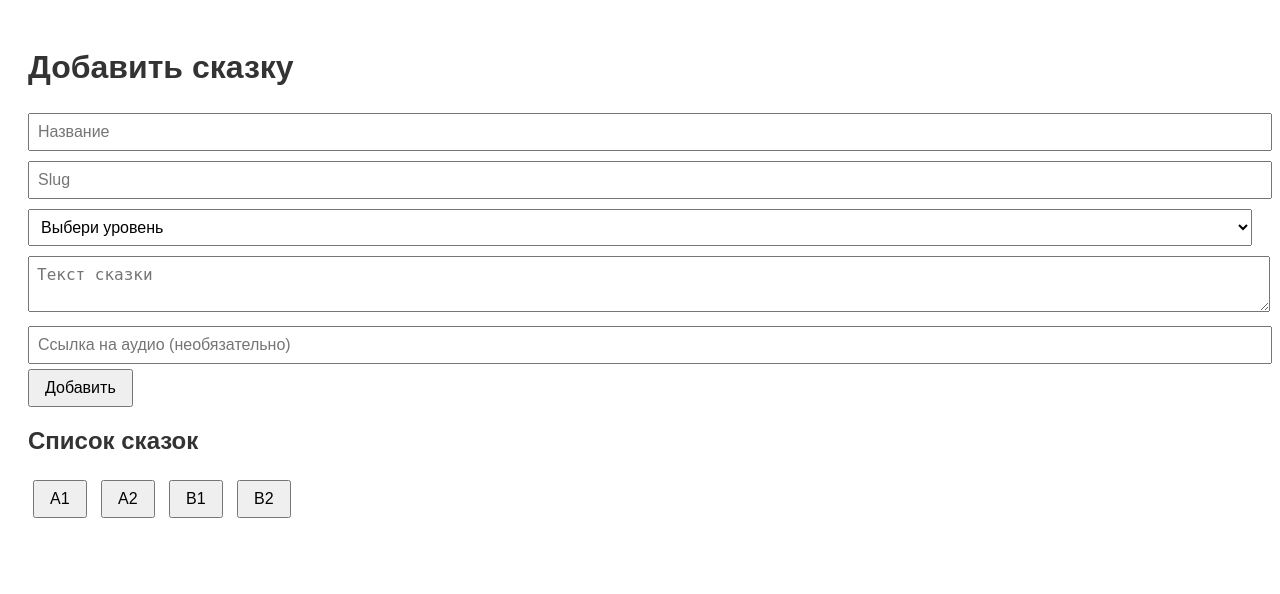
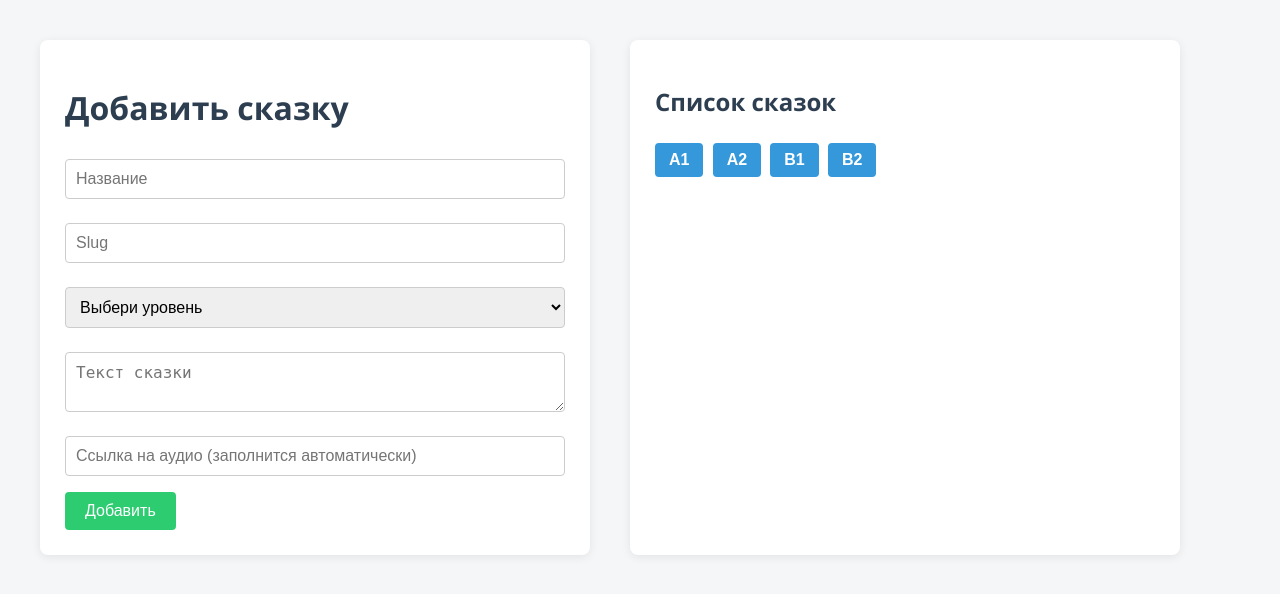
Before and after one commit to Miguel-033/moki-bd, a Flask app: page /admin in a window 1280 px wide. Shown: the top 594 px of the page. Run offline with Flask 3, Linux system fonts and the light colour scheme; data that the repository does not hold is empty.

Commit message:
commit-03

```diff
--- a/admin/templates/admin.html
+++ b/admin/templates/admin.html
@@ -5,51 +5,145 @@
     <title>Админ-панель сказок</title>
     <style>
       body {
-        font-family: Arial, sans-serif;
-        padding: 20px;
+        font-family: "Segoe UI", Tahoma, Geneva, Verdana, sans-serif;
+        background-color: #f4f6f8;
+        margin: 0;
+        padding: 40px;
+        color: #333;
       }
+
       h1,
       h2 {
-        color: #333;
+        color: #2c3e50;
       }
+
+      .container {
+        display: flex;
+        gap: 40px;
+        flex-wrap: wrap;
+      }
+
+      .card {
+        background: #fff;
+        padding: 25px;
+        border-radius: 8px;
+        box-shadow: 0 2px 10px rgba(0, 0, 0, 0.08);
+        width: 100%;
+        max-width: 500px;
+      }
+
       form {
-        margin-bottom: 20px;
+        display: flex;
+        flex-direction: column;
       }
+
       input,
       textarea,
       select {
         width: 100%;
-        margin: 5px 0;
-        padding: 8px;
+        padding: 10px;
+        margin-top: 8px;
+        margin-bottom: 16px;
         font-size: 16px;
+        border: 1px solid #ccc;
+        border-radius: 4px;
+        box-sizing: border-box;
       }
+
       button {
-        padding: 8px 15px;
+        background-color: #2ecc71;
+        color: white;
+        padding: 10px 20px;
         font-size: 16px;
+        border: none;
+        border-radius: 4px;
+        cursor: pointer;
+        align-self: flex-start;
       }
+
+      button:hover {
+        background-color: #27ae60;
+      }
+
+      .level-buttons {
+        margin-bottom: 20px;
+      }
+
       .level-buttons button {
-        margin: 5px;
+        background-color: #3498db;
+        margin: 5px 5px 5px 0;
+        color: white;
+        border: none;
+        padding: 8px 14px;
+        border-radius: 4px;
+        cursor: pointer;
+        font-weight: bold;
       }
+
+      .level-buttons button:hover {
+        background-color: #2980b9;
+      }
+
       .tales-container {
         display: none;
+        margin-top: 20px;
       }
+
       .tales-container.active {
         display: block;
       }
+
       .tale-item {
-        margin-bottom: 10px;
-        border-bottom: 1px solid #ccc;
-        padding-bottom: 5px;
+        padding: 12px;
+        background: #ffffff;
+        margin-bottom: 12px;
+        border-left: 4px solid #3498db;
+        border-radius: 4px;
+        display: flex;
+        justify-content: space-between;
+        align-items: center;
       }
+
+      .tale-item strong {
+        font-size: 16px;
+      }
+
+      .tale-item form {
+        margin: 0;
+      }
+
+      .tale-item button {
+        background-color: #e74c3c;
+        padding: 6px 12px;
+      }
+
+      .tale-item button:hover {
+        background-color: #c0392b;
+      }
+
       .pagination {
-        margin-top: 10px;
+        margin-top: 15px;
+        text-align: center;
       }
+
       .pagination button {
-        margin: 2px;
+        margin: 4px;
+        padding: 6px 12px;
+        background-color: #95a5a6;
+        color: white;
+        border: none;
+        border-radius: 3px;
+        cursor: pointer;
+      }
+
+      .pagination button:hover {
+        background-color: #7f8c8d;
       }
     </style>
   </head>
   <body>
+    <div class="container">
+      <div class="card">
         <h1>Добавить сказку</h1>
         <form method="POST" action="/admin/add">
           <input
@@ -59,7 +153,13 @@
             placeholder="Название"
             required
           />
-      <input type="text" id="slug" name="slug" placeholder="Slug" required />
+          <input
+            type="text"
+            id="slug"
+            name="slug"
+            placeholder="Slug"
+            required
+          />
           <select name="level" required>
             <option value="">Выбери уровень</option>
             <option value="A1">A1</option>
@@ -71,11 +171,13 @@
           <input
             type="text"
             name="audio_url"
-        placeholder="Ссылка на аудио (необязательно)"
+            placeholder="Ссылка на аудио (заполнится автоматически)"
           />
           <button type="submit">Добавить</button>
         </form>
+      </div>
 
+      <div class="card">
         <h2>Список сказок</h2>
         <div class="level-buttons">
           <button onclick="showLevel('A1')">A1</button>
@@ -86,15 +188,11 @@
 
         {% for level in ['A1', 'A2', 'B1', 'B2'] %}
         <div class="tales-container" id="level-{{ level }}">
-      {% set tales_by_level = tales | selectattr("level", "equalto", level) |
-      list %} {% for tale in tales_by_level %}
+          {% set tales_by_level = tales | selectattr("level", "equalto", level)
+          | list %} {% for tale in tales_by_level %}
           <div class="tale-item page-{{ level }}-{{ loop.index0 // 5 }}">
             <strong>{{ tale.title }}</strong> ({{ tale.level }})
-        <form
-          method="POST"
-          action="/admin/delete/{{ tale.id }}"
-          style="display: inline"
-        >
+            <form method="POST" action="/admin/delete/{{ tale.id }}">
               <button type="submit">Удалить</button>
             </form>
           </div>
@@ -102,6 +200,8 @@
           <div class="pagination" id="pagination-{{ level }}"></div>
         </div>
         {% endfor %}
+      </div>
+    </div>
 
     <script>
       document.getElementById("title").addEventListener("input", function () {
@@ -127,7 +227,7 @@
           .querySelectorAll(`.page-${level}-*`)
           .forEach((el) => (el.style.display = "none"));
         const tales = document.querySelectorAll(`.page-${level}-${page}`);
-        tales.forEach((el) => (el.style.display = "block"));
+        tales.forEach((el) => (el.style.display = "flex"));
 
         const total = document.querySelectorAll(
           `[id="level-${level}"] .tale-item`
@@ -143,7 +243,7 @@
         }
       }
 
-      // Показать уровень A1 по умолчанию
+      // Показываем A1 по умолчанию
       showLevel("A1");
     </script>
   </body>
--- a/app.py
+++ b/app.py
@@ -6,16 +6,14 @@ import os
 from models import FairyTale
 from db import db
 
-# Загрузка переменных окружения
 load_dotenv()
 
 app = Flask(__name__)
 CORS(app)
 
-# Конфигурация базы данных
 app.config['SQLALCHEMY_DATABASE_URI'] = os.getenv("DATABASE_URL")
 app.config['SQLALCHEMY_TRACK_MODIFICATIONS'] = False
-app.template_folder = "admin/templates"  # Путь к HTML-шаблонам
+app.template_folder = "admin/templates"
 
 db.init_app(app)
 
@@ -23,8 +21,7 @@ db.init_app(app)
 def home():
     return "Cuentabot API работает!"
 
-# ========== АДМИН ПАНЕЛЬ ==========
-
+# ========== АДМИНКА ==========
 @app.route('/admin', methods=['GET'])
 def admin():
     tales = FairyTale.query.all()
@@ -53,7 +50,6 @@ def admin_delete(id):
     return redirect(url_for('admin'))
 
 # ========== API ==========
-
 @app.route('/fairy-tales', methods=['GET'])
 def get_all_stories():
     tales = FairyTale.query.all()
```
Lines whose indentation alone changed are shown as unchanged.
